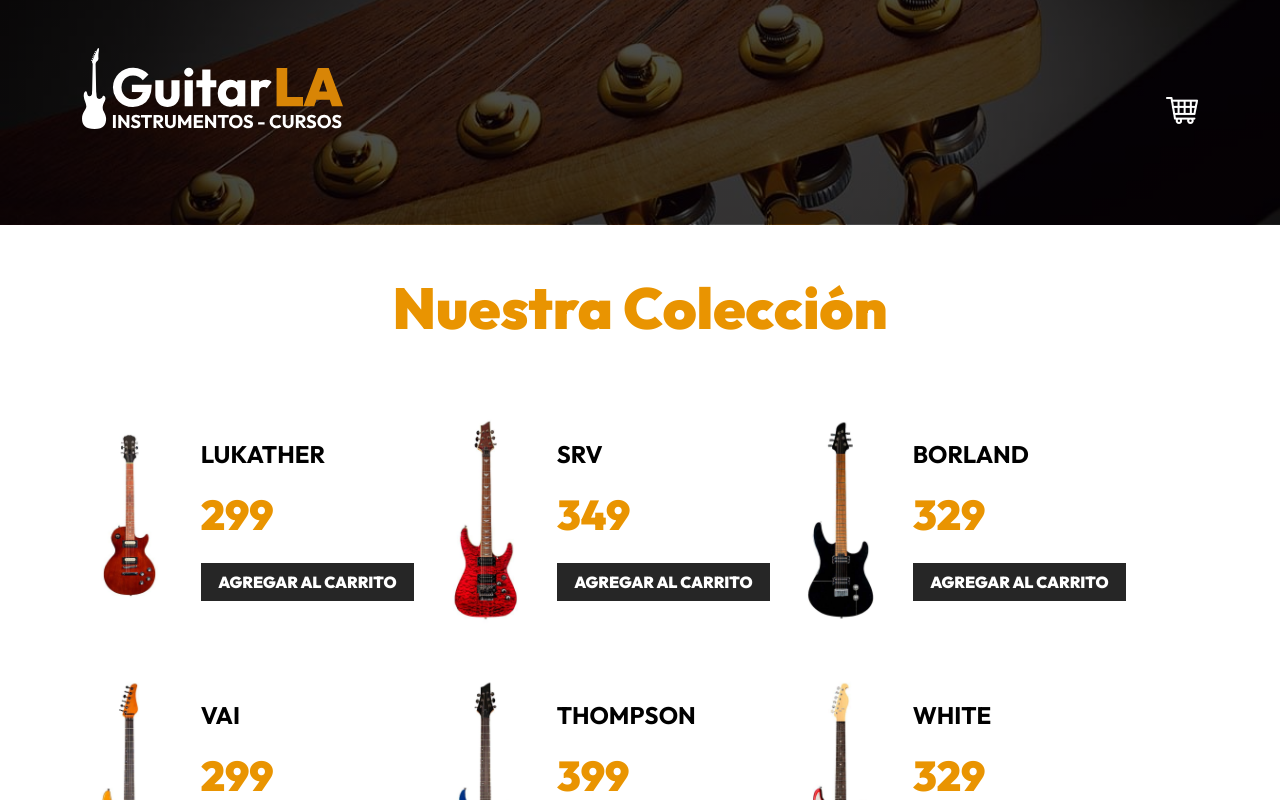
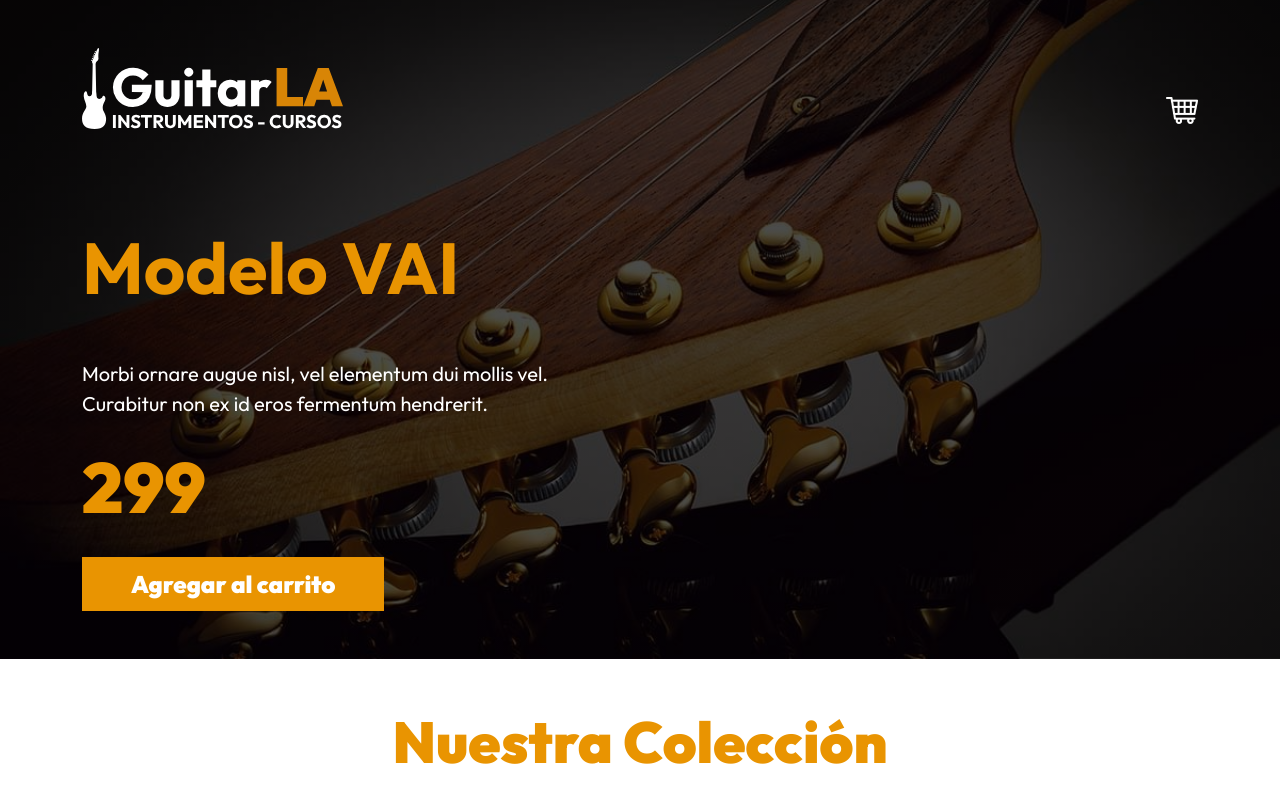
Before and after one commit to diegantos/vue-guitar-app, a Vue app: page / in a window 1280 px wide. Shown: the top 800 px of the page. Built offline with nearby package versions, Linux system fonts and the light colour scheme.

Commit message:
agregar carrito header

```diff
--- a/src/App.vue
+++ b/src/App.vue
@@ -7,9 +7,11 @@
 
   const guitarras = ref([])
   const carrito = ref([])
+  const guitarra = ref({})
 
   onMounted(() => {
     guitarras.value = db
+    guitarra.value = db[3]
   })
 
   const agregarCarrito = (guitarra) => {
@@ -25,11 +27,13 @@
 
   const decrementarCantidad = (id) => {
     const index = carrito.value.findIndex(producto => producto.id === id)
+    if(carrito.value[index].cantidad <= 1) return
     carrito.value[index].cantidad--
   }
 
   const incrementarCantidad = (id) => {
     const index = carrito.value.findIndex(producto => producto.id === id)
+
     carrito.value[index].cantidad++
   }
 
@@ -39,8 +43,10 @@
 
   <Header
     :carrito = "carrito"
+    :guitarra = "guitarra"
     @incrementar-cantidad = "incrementarCantidad"
     @decrementar-cantidad = "decrementarCantidad"
+    @agregar-carrito = "agregarCarrito"
   />
 
   <main class="container-xl mt-5">
--- a/src/components/Header.vue
+++ b/src/components/Header.vue
@@ -76,7 +76,18 @@
       </div>
       <!--.row-->
 
-      <div class="row mt-5"></div>
+      <div class="row mt-5">
+        <div class="col-md-6 text-center text-md-start pt-5">
+          <h1 class="display-2 fw-bold">Modelo {{ guitarra.nombre }}</h1>
+          <p class="mt-5 fs-5 text-white">{{ guitarra.descripcion }}</p>
+          <p class="text-primary fs-1 fw-black">{{ guitarra.precio }}</p>
+          <button
+            type="button"
+            class="btn fs-4 bg-primary text-white py-2 px-5"
+            @click="$emmit('agregar-carrito', guitarra)"
+          >Agregar al carrito</button>
+        </div>
+      </div>
     </div>
 
     <img
@@ -93,9 +104,13 @@
       type: Array,
       required: true,
     },
+    guitarra: {
+      type: Object,
+      required: true,
+    }
   });
 
-  defineEmits(['decrementar-cantidad', 'incrementar-cantidad'])
+  defineEmits(['decrementar-cantidad', 'incrementar-cantidad', 'agregar-carrito'])
 
 </script>
 
```
